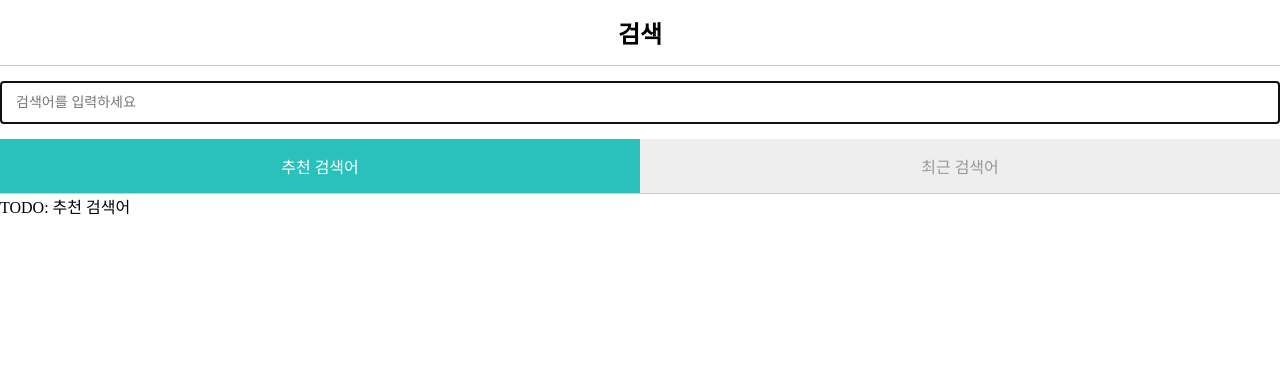
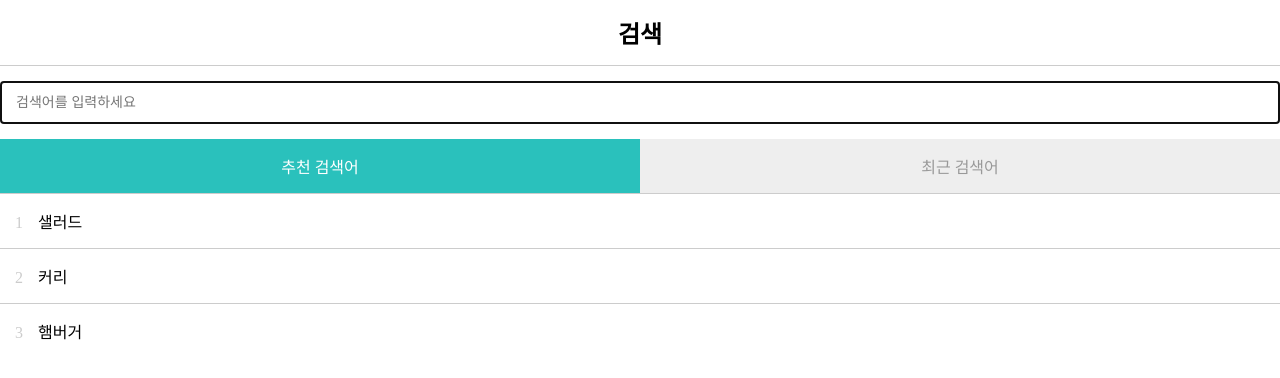
Before and after one commit to imseongtae/UI-development-using-react, a React app in the folder 3-using-components/: page / in a window 1280 px wide. Shown: the top 378 px of the page. Built offline with nearby package versions, Linux system fonts and the light colour scheme.

Commit message:
feat: Update App to include KeywordList component

```diff
--- a/3-using-components/src/App.js
+++ b/3-using-components/src/App.js
@@ -3,6 +3,7 @@ import Header from './components/Header'
 import SearchForm from './components/SearchForm';
 import SearchResult from './components/SearchResult.jsx';
 import Tabs, { TabType } from './components/Tabs.jsx'; // TabType 을 꺼냄
+import KeywordList from './components/KeywordList';
 
 import store from './js/Store';
 
@@ -55,7 +56,7 @@ class App extends React.Component {
         />
         {/* 각 탭을 클릭하면 change 이벤트가 발생하는데 선택한 탭을 selectedTab 상태로 반영 */}
         <Tabs selectedTab={selectedTab} onChange={selectedTab => this.setState({ selectedTab })} />
-        {selectedTab === TabType.KEYWORD && <>{'TODO: 추천 검색어'}</>}
+        {selectedTab === TabType.KEYWORD && <KeywordList onClick={searchKeyword => this.search(searchKeyword)} />}
         {selectedTab === TabType.HISTORY && <>{'TODO: 최근 검색어'}</>}
         {submitted && <SearchResult data={searchResult} />}
       </>
--- /dev/null
+++ b/3-using-components/src/components/KeywordList.js
@@ -0,0 +1,23 @@
+import React from 'react';
+import List from './List';
+import store from '../js/Store';
+
+class KeywordList extends List {
+  componentDidMount() {
+    // state.data에는 빈 배열이 초기값인데, 외부에서 데이터를 가져오기 위해 생명 주기 메소드 componentDidMount()를 사용
+    const data = store.getKeywordList();
+    this.setState({ data })
+  }
+
+  // 상위 클래스(List)가 가지고 있는 메서드(renderItem)를 하위 클래스가 재정의해서 사용 - 오버라이딩
+  renderItem(item, index) {
+    return (
+      <>
+        <span className="number">{index + 1}</span>
+        <span>{item.keyword}</span>
+      </>
+    );
+  };
+};
+
+export default KeywordList;
--- /dev/null
+++ b/3-using-components/src/components/List.js
@@ -0,0 +1,33 @@
+import { data } from 'browserslist';
+import React from 'react';
+
+class List extends React.Component {
+  constructor() {
+    super();
+    this.state = {
+      data: [],
+    };
+  };
+
+  // 추상 메서드를 호출해서 각 아이템을 그림
+  renderItem(item, index) {
+    throw 'renderItem() 을 구현하세요.'
+  };
+
+  render() {
+    const { onClick } = this.props;
+    const { data } = this.state;
+
+    return (
+      <ul className="list">
+        {data.map((item, index) => (
+          <li key={item.id} onClick={() => onClick(item.keyword)}>
+            {this.renderItem(item, index)}
+          </li>
+        ))}
+      </ul>
+    );
+  };
+};
+
+export default List;
```
